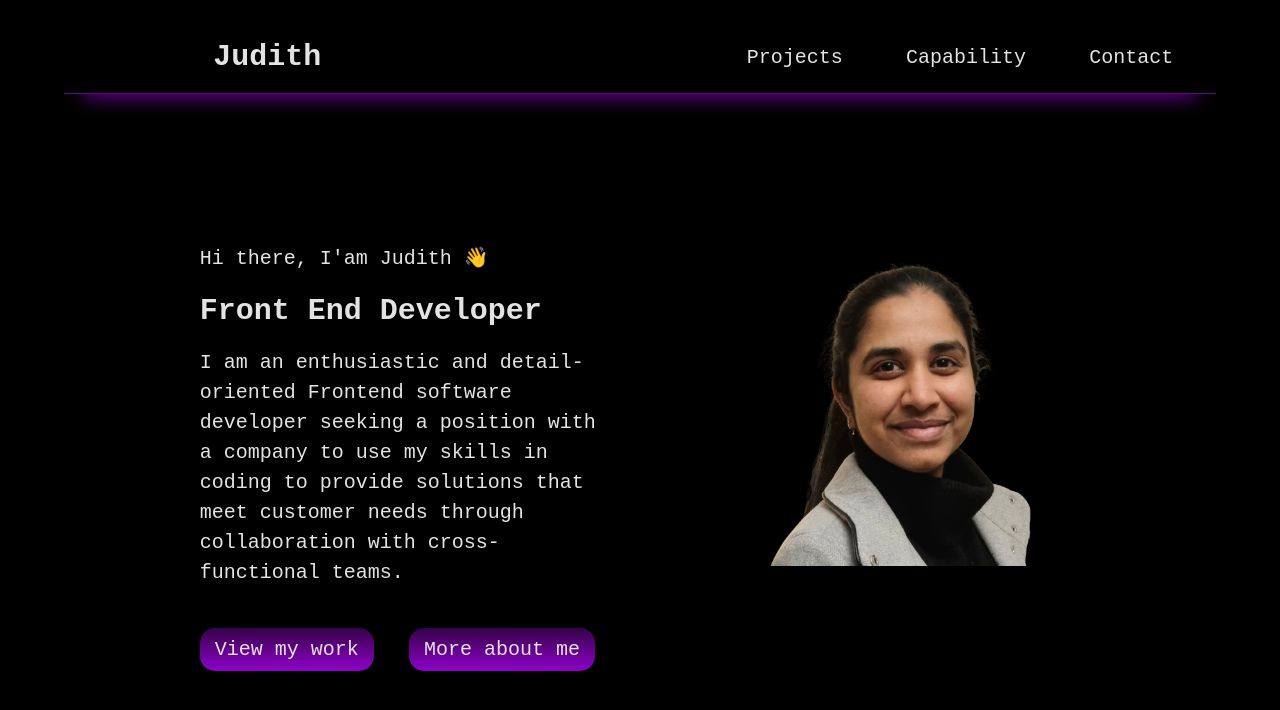
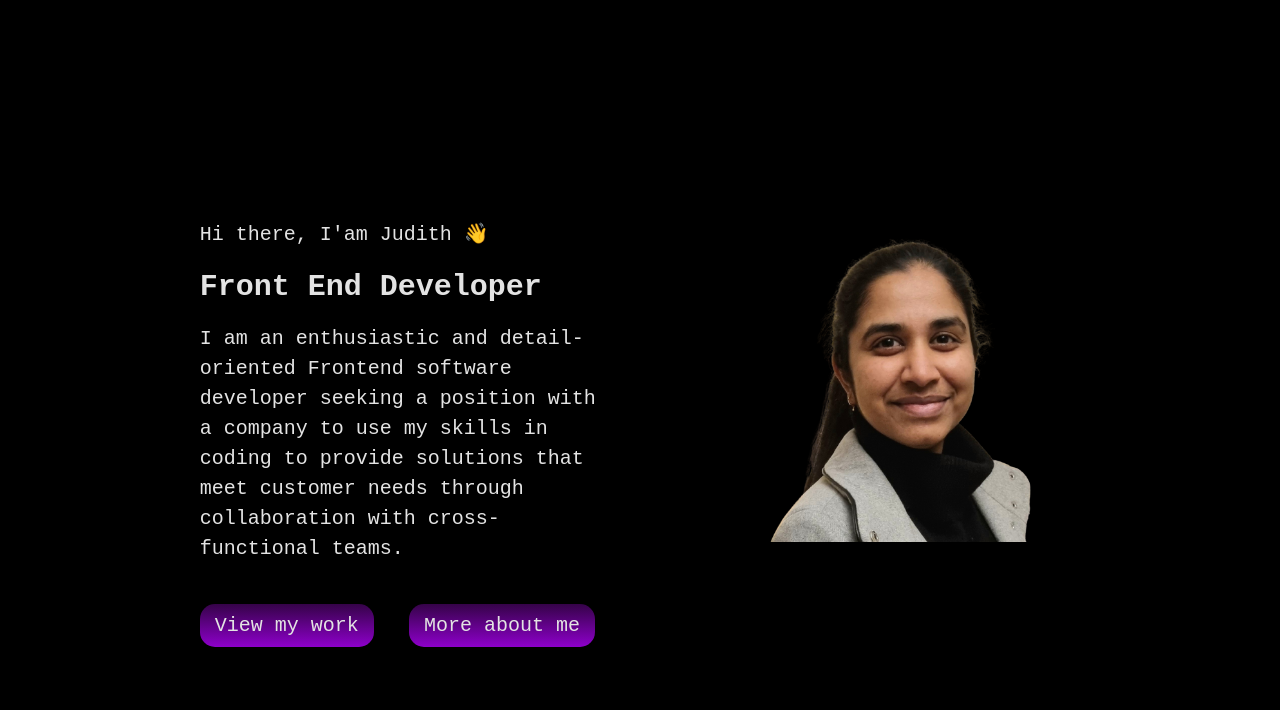
Before and after one commit to Judithlourde/portfolio_judith, a Vue app: page / in a window 1280 px wide. Shown: the top 710 px of the page. Built offline with nearby package versions, Linux system fonts and the light colour scheme.

Commit message:
Fix App.vue

```diff
--- a/src/app/App.vue
+++ b/src/app/App.vue
@@ -1,14 +1,14 @@
 <template>
-	<Header />
+	<!-- <Header /> -->
 	<RouterView />
 </template>
 
 <script>
-import Header from '../components/Header.vue'
+// import Header from '../components/Header.vue'
 
 	export default {
 		components: {
-			Header,
+			// Header,
 		}
 
 	}
```
